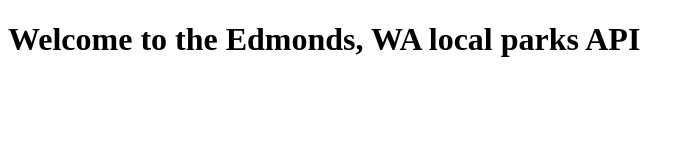
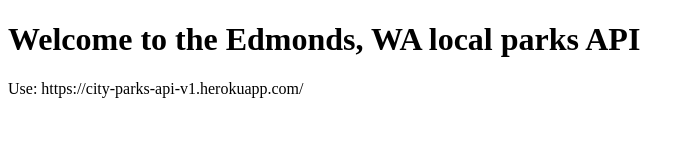
Before and after one commit to karinana/city-parks-api-v1, a website: page index.html in a window 1280 px wide. Shown: the whole page, without its empty margins (0-695 px from the left). Drawn offline with Linux system fonts and the light colour scheme.

Commit message:
updated index.html

```diff
--- a/index.html
+++ b/index.html
@@ -11,5 +11,6 @@
 <body>
     <h1>Welcome to the Edmonds, WA local parks API</h1>
 </body>
+<p>Use: https://city-parks-api-v1.herokuapp.com/ </p>
 
 </html>
```
